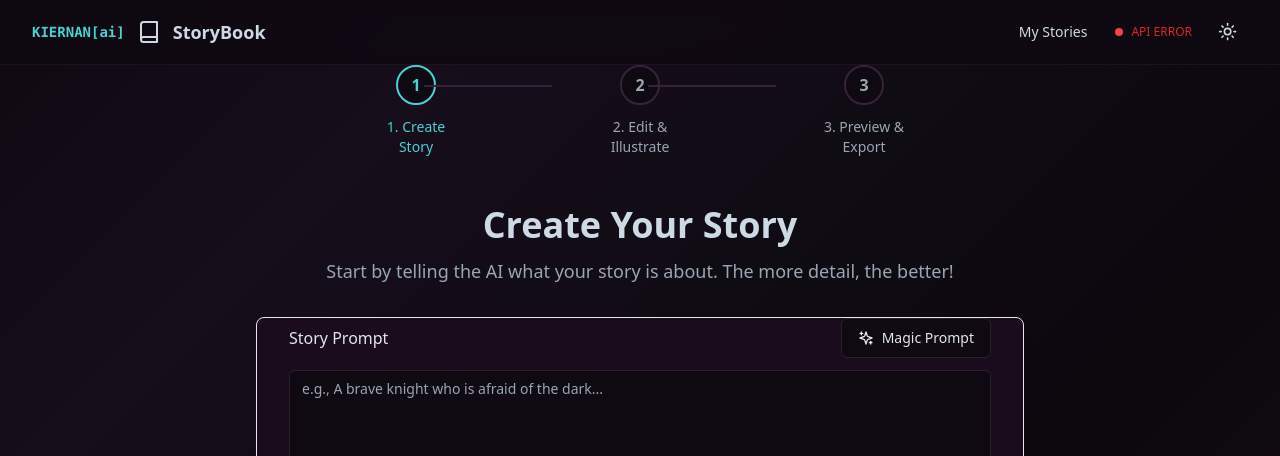
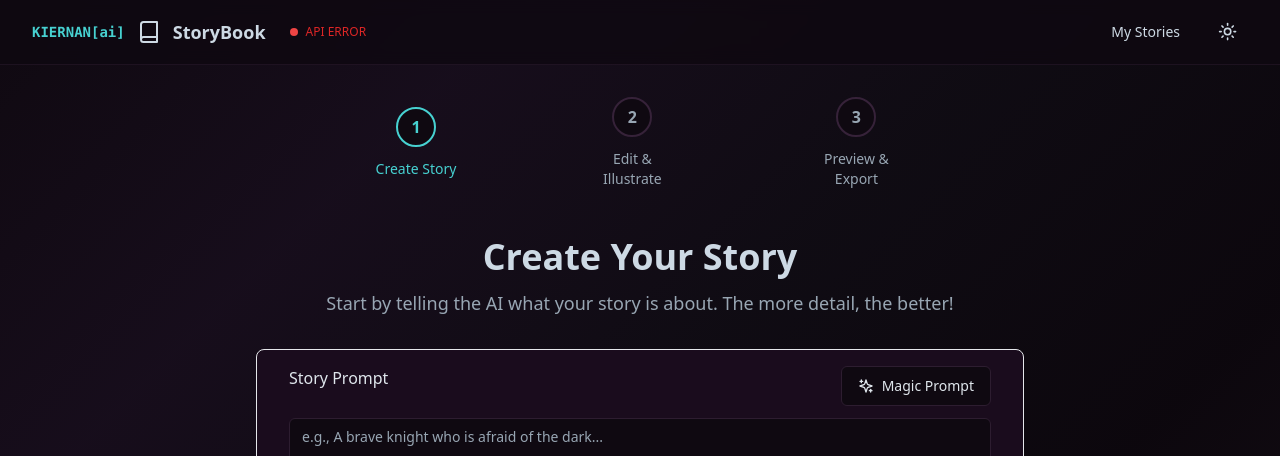
Before and after one commit to kiernan-dev/storybook, a React (Vite) app: page / in a window 1280 px wide. Shown: the top 456 px of the page. Built offline with nearby package versions, Linux system fonts and the light colour scheme; no server answers.

Commit message:
fix: improve UI spacing and stepper design
  - Add proper margins/padding to main container and editor view
  - Move API status to left of header, change text to "Connected"
  - Add margin to Magic Prompt button
  - Remove redundant connecting lines and number prefixes from stepper

```diff
--- a/App.tsx
+++ b/App.tsx
@@ -32,10 +32,10 @@ const AppContent: React.FC = () => {
     return (
         <div>
             <Header />
-            <main>
-                <div>
+            <main className="px-4 md:px-6 lg:px-8">
+                <div className="max-w-7xl mx-auto py-8">
                     <Stepper currentStep={state.step} />
-                    <div>
+                    <div className="mt-8">
                         {renderContent()}
                     </div>
                 </div>
--- a/components/common/Header.tsx
+++ b/components/common/Header.tsx
@@ -37,11 +37,14 @@ const Header: React.FC = () => {
         <header className="sticky top-0 z-50 w-full border-b border-border/40 bg-background/95 backdrop-blur supports-[backdrop-filter]:bg-background/60">
             <div className="container mx-auto px-4 sm:px-6 lg:px-8 max-w-7xl">
                 <div className="flex h-16 items-center justify-between">
-                    <a className="flex items-center space-x-3" href="/">
-                        <span className="font-mono text-sm font-semibold text-primary">KIERNAN[ai]</span>
-                        <svg xmlns="http://www.w3.org/2000/svg" viewBox="0 0 24 24" fill="none" stroke="currentColor" strokeWidth="2" strokeLinecap="round" strokeLinejoin="round" className="h-6 w-6"><path d="M4 19.5v-15A2.5 2.5 0 0 1 6.5 2H20v20H6.5a2.5 2.5 0 0 1 0-5H20"></path></svg>
-                        <span className="font-bold text-lg">{APP_NAME}</span>
-                    </a>
+                    <div className="flex items-center space-x-6">
+                        <a className="flex items-center space-x-3" href="/">
+                            <span className="font-mono text-sm font-semibold text-primary">KIERNAN[ai]</span>
+                            <svg xmlns="http://www.w3.org/2000/svg" viewBox="0 0 24 24" fill="none" stroke="currentColor" strokeWidth="2" strokeLinecap="round" strokeLinejoin="round" className="h-6 w-6"><path d="M4 19.5v-15A2.5 2.5 0 0 1 6.5 2H20v20H6.5a2.5 2.5 0 0 1 0-5H20"></path></svg>
+                            <span className="font-bold text-lg">{APP_NAME}</span>
+                        </a>
+                        {!isChecking && <ApiStatus isConnected={isApiConnected} />}
+                    </div>
 
                     <div className="flex items-center space-x-4">
                         <Button
@@ -52,7 +55,6 @@ const Header: React.FC = () => {
                         >
                             My Stories
                         </Button>
-                        {!isChecking && <ApiStatus isConnected={isApiConnected} />}
                         <ThemeToggle />
                     </div>
                 </div>
--- a/components/common/Stepper.tsx
+++ b/components/common/Stepper.tsx
@@ -7,9 +7,9 @@ interface StepperProps {
 }
 
 const steps = [
-    { id: AppStep.PROMPT, name: '1. Create Story' },
-    { id: AppStep.EDITING, name: '2. Edit & Illustrate' },
-    { id: AppStep.PREVIEW, name: '3. Preview & Export' },
+    { id: AppStep.PROMPT, name: 'Create Story' },
+    { id: AppStep.EDITING, name: 'Edit & Illustrate' },
+    { id: AppStep.PREVIEW, name: 'Preview & Export' },
 ];
 
 const Stepper: React.FC<StepperProps> = ({ currentStep }) => {
@@ -19,10 +19,6 @@ const Stepper: React.FC<StepperProps> = ({ currentStep }) => {
                 <ol role="list" className="flex items-center justify-center">
                     {steps.map((step, stepIdx) => (
                         <li key={step.name} className={`relative ${stepIdx !== steps.length - 1 ? 'pr-16 sm:pr-24 md:pr-32' : ''}`}>
-                            {stepIdx !== steps.length - 1 && (
-                                <div className="absolute top-5 left-10 sm:left-14 md:left-18 w-16 sm:w-24 md:w-32 h-0.5 bg-border" aria-hidden="true" />
-                            )}
-
                             <div className="flex flex-col items-center space-y-3">
                                 {step.id < currentStep ? (
                                     <div className="flex h-10 w-10 items-center justify-center rounded-full bg-primary">
--- a/components/ui/ApiStatus.tsx
+++ b/components/ui/ApiStatus.tsx
@@ -20,7 +20,7 @@ const ApiStatus: React.FC<ApiStatusProps> = ({ isConnected, className = '' }) =>
                 text-xs font-medium
                 ${isConnected ? 'text-green-600' : 'text-red-600'}
             `}>
-                {isConnected ? 'LIVE API' : 'API ERROR'}
+                {isConnected ? 'Connected' : 'API ERROR'}
             </span>
         </div>
     );
--- a/components/views/EditorView.tsx
+++ b/components/views/EditorView.tsx
@@ -79,8 +79,8 @@ const EditorView: React.FC = () => {
     };
 
     return (
-        <div className="flex flex-col md:flex-row gap-8">
-            <aside className="w-full md:w-1/4">
+        <div className="flex flex-col md:flex-row gap-8 p-4 md:p-0">
+            <aside className="w-full md:w-1/4 bg-card/50 rounded-lg p-6 border border-border/20">
                 <h2 className="text-2xl font-bold mb-4">{state.story.title}</h2>
                 <nav className="space-y-2">
                     {state.story.chapters.map(chapter => (
@@ -102,7 +102,7 @@ const EditorView: React.FC = () => {
                 </Button>
             </aside>
 
-            <main className="w-full md:w-3/4">
+            <main className="w-full md:w-3/4 bg-card/50 rounded-lg p-6 border border-border/20">
                 {activeChapter ? (
                     <ChapterEditor chapter={activeChapter} />
                 ) : (
--- a/components/views/LoadingView.tsx
+++ b/components/views/LoadingView.tsx
@@ -5,15 +5,27 @@ import { LOADING_STEPS } from '../../constants';
 const LoadingView: React.FC = () => {
     const { state } = useStory();
     const currentStepText = LOADING_STEPS[state.loadingStep] || 'Finalizing...';
+    const progress = ((state.loadingStep + 1) / LOADING_STEPS.length) * 100;
 
     return (
-        <div style={{ textAlign: 'center', padding: '4rem 0' }}>
-            <h2 style={{ fontSize: '1.5rem', fontWeight: 600, marginBottom: '1rem' }}>
-                Generating Your Story
-            </h2>
-            <p style={{ fontSize: '1rem', color: '#666' }}>
-                {currentStepText}
-            </p>
+        <div className="rounded-lg border border-border/20 bg-card/50 p-8 backdrop-blur-sm">
+            <div className="flex flex-col items-center justify-center text-center">
+                <h2 className="text-2xl font-bold text-foreground mb-6">
+                    Generating Your Story...
+                </h2>
+                <div className="w-full max-w-md bg-muted/50 rounded-full h-2.5 mb-4">
+                    <div
+                        className="bg-primary h-2.5 rounded-full transition-all duration-500"
+                        style={{
+                            width: `${progress}%`,
+                            boxShadow: `0 0 10px hsl(var(--primary)), 0 0 20px hsl(var(--primary) / 0.7)`
+                        }}
+                    />
+                </div>
+                <p className="text-sm text-muted-foreground italic">
+                    {currentStepText}
+                </p>
+            </div>
         </div>
     );
 };
--- a/components/views/PromptView.tsx
+++ b/components/views/PromptView.tsx
@@ -51,12 +51,14 @@ const PromptView: React.FC = () => {
                         <div className="space-y-3">
                             <div className="flex justify-between items-center">
                                 <label htmlFor="prompt" className="text-base font-medium block">Story Prompt</label>
+                                <div className="mt-4">
                                     <MagicPromptButton
                                         genre={genre}
                                         audience={audience}
                                         onPromptGenerated={setPrompt}
                                         disabled={state.isLoading}
                                     />
+                                </div>
                             </div>
                             <Textarea
                                 id="prompt"
```
Lines whose indentation alone changed are shown as unchanged.
